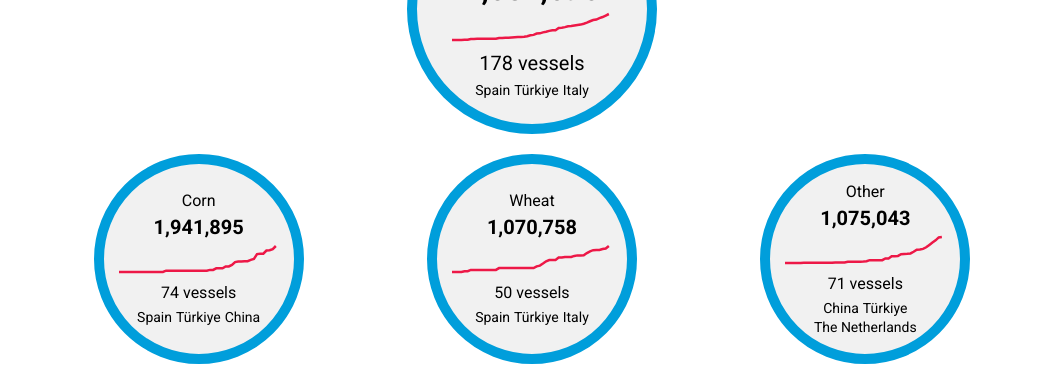
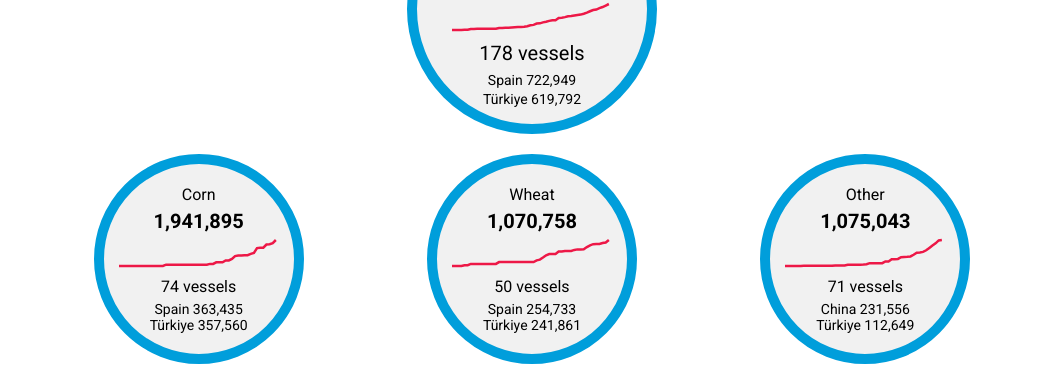
Before and after one commit to unctad-infovis/2022-black_sea_grain_initiative, a React app: page / in a window 1280 px wide. Shown: the part 197-583 px from the top of the page, without its empty margins (108-1171 px from the left). Built offline with nearby package versions, Linux system fonts and the light colour scheme.

Commit message:
Added top destionation tonnages

```diff
--- a/src/jsx/App.jsx
+++ b/src/jsx/App.jsx
@@ -171,7 +171,7 @@ function App() {
             <LineChart idx="0" appID={appID} series={totalDaily} />
           )}
           <h4>{`${totalShips} vessels`}</h4>
-          <div>{Object.entries(totalDestination).slice(0, 3).map(el => <span>{`${el[0]}` }</span>)}</div>
+          <div>{Object.entries(totalDestination).slice(0, 2).map(el => <span>{`${el[0]} ${formatNr(el[1])}` }</span>)}</div>
         </div>
 
         <div className="commodities_container">
@@ -182,7 +182,7 @@ function App() {
               <LineChart idx="1" appID={appID} series={Object.values(totalCornDaily)} />
             )}
             <h4>{`${totalCornShips} vessels`}</h4>
-            <div>{Object.entries(totalCornDestination).slice(0, 3).map(el => <span>{`${el[0]}` }</span>)}</div>
+            <div>{Object.entries(totalCornDestination).slice(0, 2).map(el => <span>{`${el[0]} ${formatNr(el[1])}` }</span>)}</div>
           </div>
           <div>
             <h4>Wheat</h4>
@@ -191,7 +191,7 @@ function App() {
               <LineChart idx="2" appID={appID} series={Object.values(totalWheatDaily)} />
             )}
             <h4>{`${totalWheatShips} vessels`}</h4>
-            <div>{Object.entries(totalWheatDestination).slice(0, 3).map(el => <span>{`${el[0]}` }</span>)}</div>
+            <div>{Object.entries(totalWheatDestination).slice(0, 2).map(el => <span>{`${el[0]} ${formatNr(el[1])}` }</span>)}</div>
           </div>
           <div>
             <h4>Other</h4>
@@ -200,7 +200,7 @@ function App() {
               <LineChart idx="3" appID={appID} series={Object.values(totalOtherDaily)} />
             )}
             <h4>{`${totalOtherShips} vessels`}</h4>
-            <div>{Object.entries(totalOtherDestination).slice(0, 3).map(el => <span>{`${el[0]}` }</span>)}</div>
+            <div>{Object.entries(totalOtherDestination).slice(0, 2).map(el => <span>{`${el[0]} ${formatNr(el[1])}` }</span>)}</div>
           </div>
         </div>
       </div>
--- a/src/styles/styles.less
+++ b/src/styles/styles.less
@@ -62,10 +62,10 @@
         margin: 0 0 5px 0;
       }
       span {
-      display: inline-block;
-      font-size: 14px;
-      margin: 0 2px 0 2px;
-    }
+        display: block;
+        font-size: 14px;
+        margin: 0 2px 0 2px;
+      }
     }
   }
   .dashboard_chart {
```
Also changed, not shown: public/css/2022-black_sea_grain_initiative.min.css (+1 -1 lines), public/js/2022-black_sea_grain_initiative.min.js.
